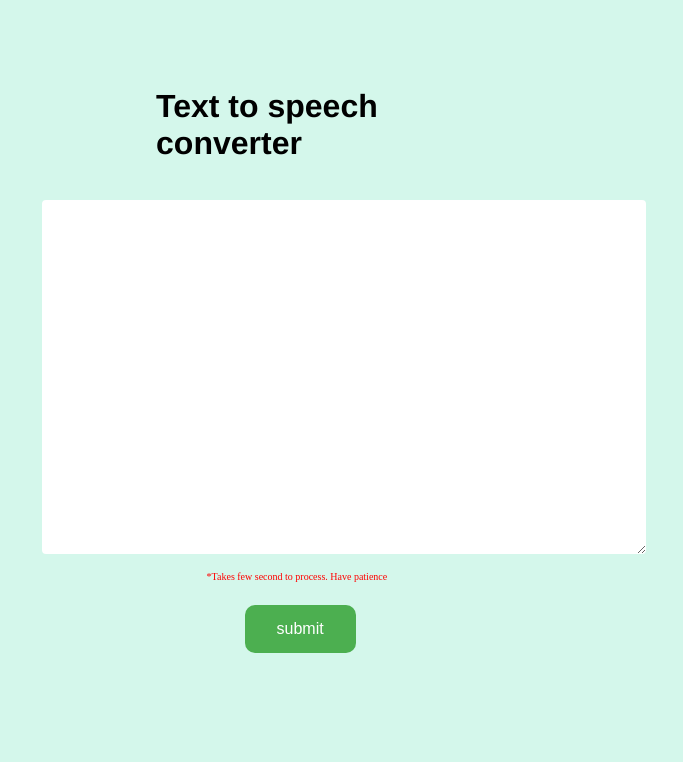
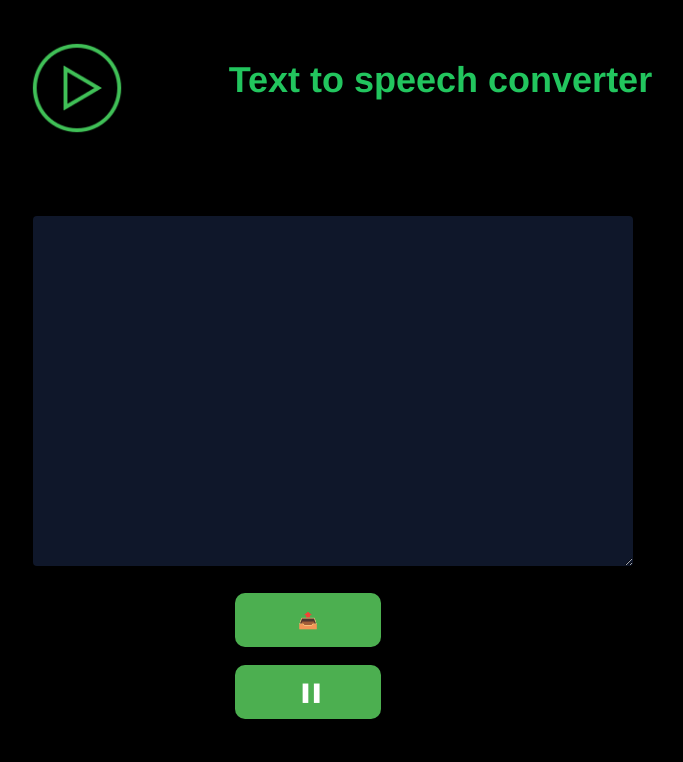
Before and after one commit to prashant630/soft_project, a website: page index.html in a window 1280 px wide. Shown: the whole page, without its empty margins (307-990 px from the left). Drawn offline with Linux system fonts and the light colour scheme.

Commit message:
logical and ui changes

```diff
--- a/index.html
+++ b/index.html
@@ -1,28 +1,37 @@
 <!DOCTYPE html>
 <html lang="en">
+
 <head>
     <meta charset="UTF-8">
     <meta http-equiv="X-UA-Compatible" content="IE=edge">
     <meta name="viewport" content="width=device-width, initial-scale=1.0">
+    <link rel="stylesheet" href="output.css">
     <link rel="stylesheet" href="style.css">
     <title>Text to speech</title>
 </head>
-<body>
+
+<body class="bg-black ">
     <script type="text/javascript" src="https://code.responsivevoice.org/responsivevoice.js"></script>
-    <h1>
-        Text to speech converter
-    </h1>
-    <textarea id="txt" name="text"></textarea>
-    <br>
-    <p>*Takes few second to process. Have patience</p>
-    <input class="btn" type="button" onclick="textSpeak()" value="submit">
+    <script src="./index.js" defer></script>
+    <div class="flex justify-center items-center h-30 mt-10">
+        <div class="flex flex-row h-44 w-72 mr-80">
+            <img src="./play.png" class="h-24 w-24" />
+            <h1 class="font-extrabold text-4xl text-green-500 w-44 whitespace-nowrap">
+                Text to speech converter
+            </h1>
+        </div>
+    </div>
 
+    <div class="flex flex-col justify-center items-center">
+        <textarea class="bg-slate-900 text-white p-10 rounded-4xl" id="txt" name="text"></textarea>
+        <br>
+        <!-- <p>*Takes few second to process. Have patience</p> -->
+        <div class="flex flex-col w-64 gap-4 mb-10 mr-40">
+            <input class="btn" type="button" onclick="textSpeak()" value="📤">
+            <input id="pauseBtn" class="btn" type="button" onclick="pauseOrResumeSpeech()" value="▐▐">
+        </div>
+    </div>
 
-    <script>
-        function textSpeak(){
-            var text = document.getElementById("txt").value;
-            responsiveVoice.speak(text);
-        }
-    </script>
 </body>
+
 </html>
--- /dev/null
+++ b/index.js
@@ -0,0 +1,18 @@
+let isPaused = false; // Variable to track if speech is paused
+
+function textSpeak() {
+    var text = document.getElementById("txt").value;
+    responsiveVoice.speak(text);
+}
+
+function pauseOrResumeSpeech() {
+    if (!isPaused) {
+        responsiveVoice.pause();
+        isPaused = true;
+        document.getElementById("pauseBtn").value = "▶"; // Change button text to "Resume"
+    } else {
+        responsiveVoice.resume();
+        isPaused = false;
+        document.getElementById("pauseBtn").value = "▐▐"; // Change button text back to "Pause"
+    }
+}
--- a/style.css
+++ b/style.css
@@ -1,3 +1,6 @@
+@tailwind base;
+@tailwind components;
+@tailwind utilities;
 body{
     background-color: rgb(212, 247, 235);
 }
--- /dev/null
+++ b/tailwind.config.js
@@ -0,0 +1,8 @@
+/** @type {import('tailwindcss').Config} */
+module.exports = {
+  content: ["./*.{html,js}"],
+  theme: {
+    extend: {},
+  },
+  plugins: [],
+}
```
Also changed, not shown: package.json (added, +22 -0 lines), background.svg (added), output.css (added), play.png (added), 3 other files.
